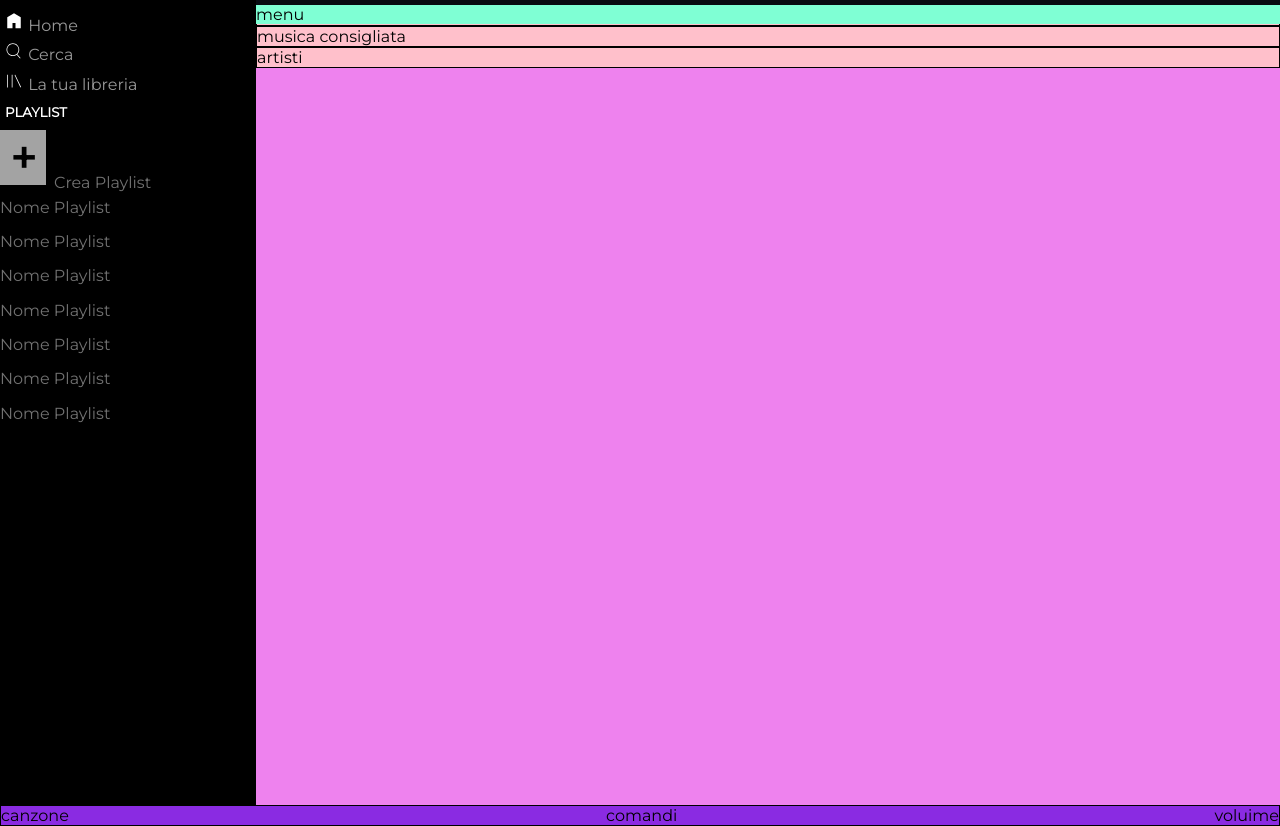
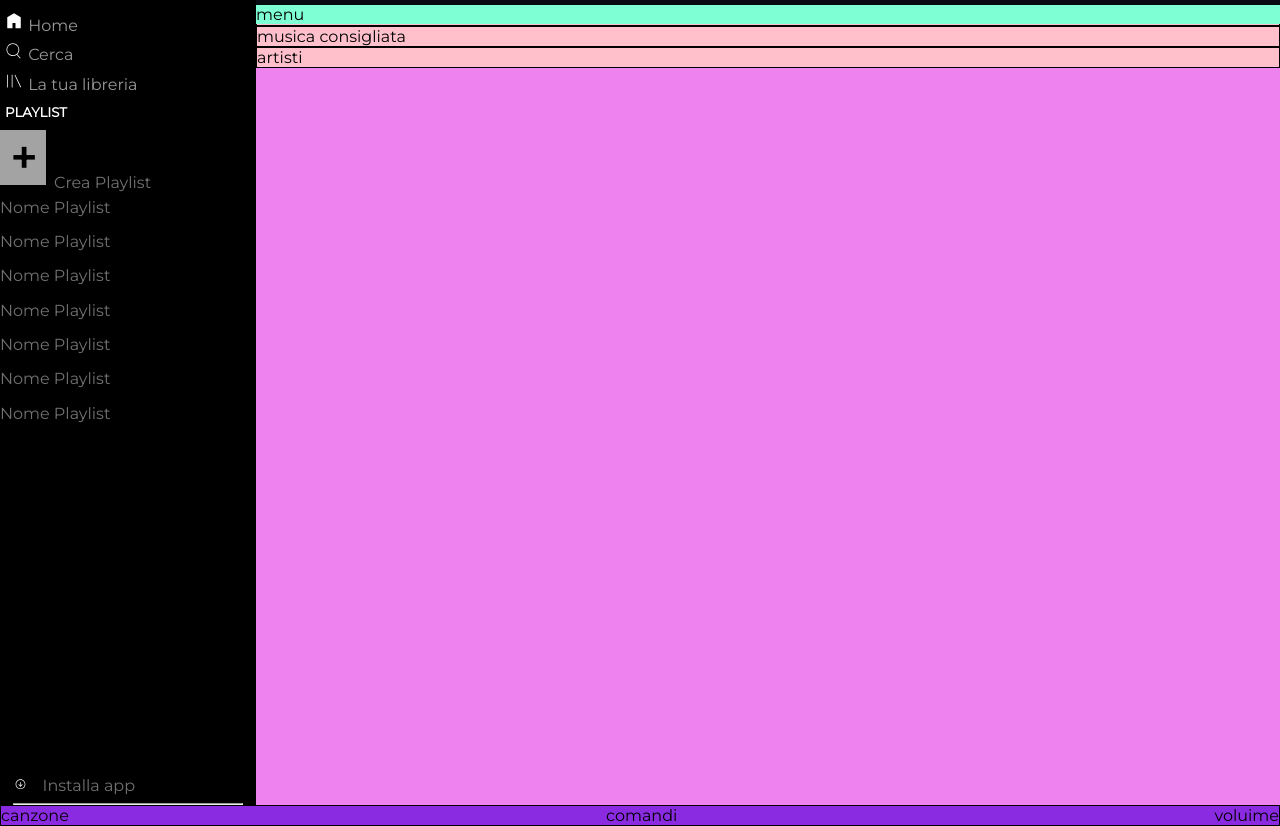
Before and after one commit to Asiaviscardi/html-css-spotifyweb, a plain HTML site: page index.html in a window 1280 px wide. Shown: the part 49-875 px from the top of the page. Drawn offline with Linux system fonts and the light colour scheme.

Commit message:
inserimento installazione in aside

```diff
--- a/index.html
+++ b/index.html
@@ -70,7 +70,7 @@
 
                     <button>+</button>
 
-                    <span>Crea Playlist</span>
+                    <span class="crea">Crea Playlist</span>
 
                     <ul class="play-list">
 
@@ -89,6 +89,18 @@
                         <li>Nome Playlist</li>
 
                     </ul>
+
+                    <div class="user">
+
+                        <img src="img/download.svg" alt="">
+
+                        <span>Installa app</span>
+
+                        <hr>
+
+
+
+                    </div>
 
                 </div>
 
--- a/style.css
+++ b/style.css
@@ -93,7 +93,7 @@
     margin-bottom: 2%;
 }
 
-.a-container span{
+.crea{
     position: absolute;
     top: 21%;
     padding-left: 3%;
@@ -103,6 +103,23 @@
 .play-list li{
     padding: 3% 0%;
     color: #717171;
+}
+
+.user{
+    color: #717171;
+    position: absolute;
+    bottom: 0%;
+}
+
+.user img{
+    width: 5%;
+    margin: 0% 5%;
+}
+
+.user hr{
+    width: 90%;
+    margin-left: 5%;
+    margin-top: 3%;
 }
 
 
```
